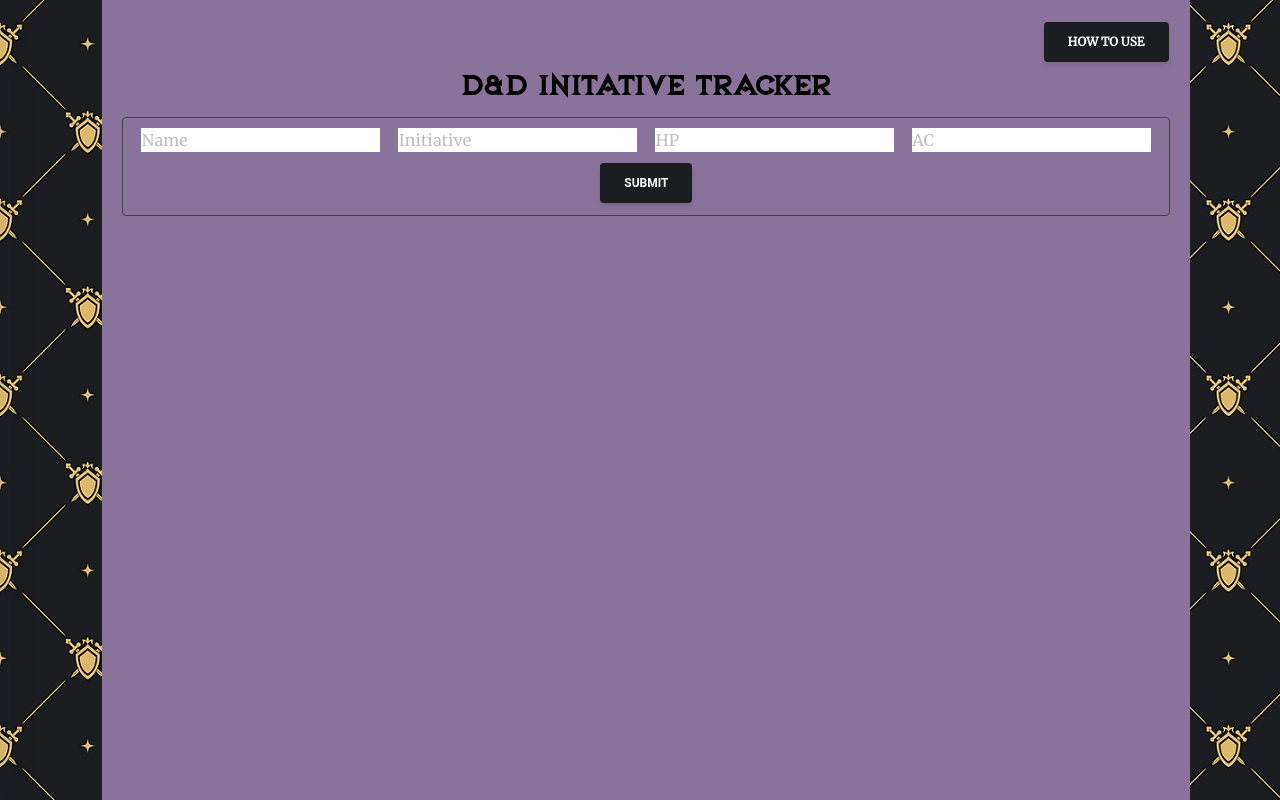
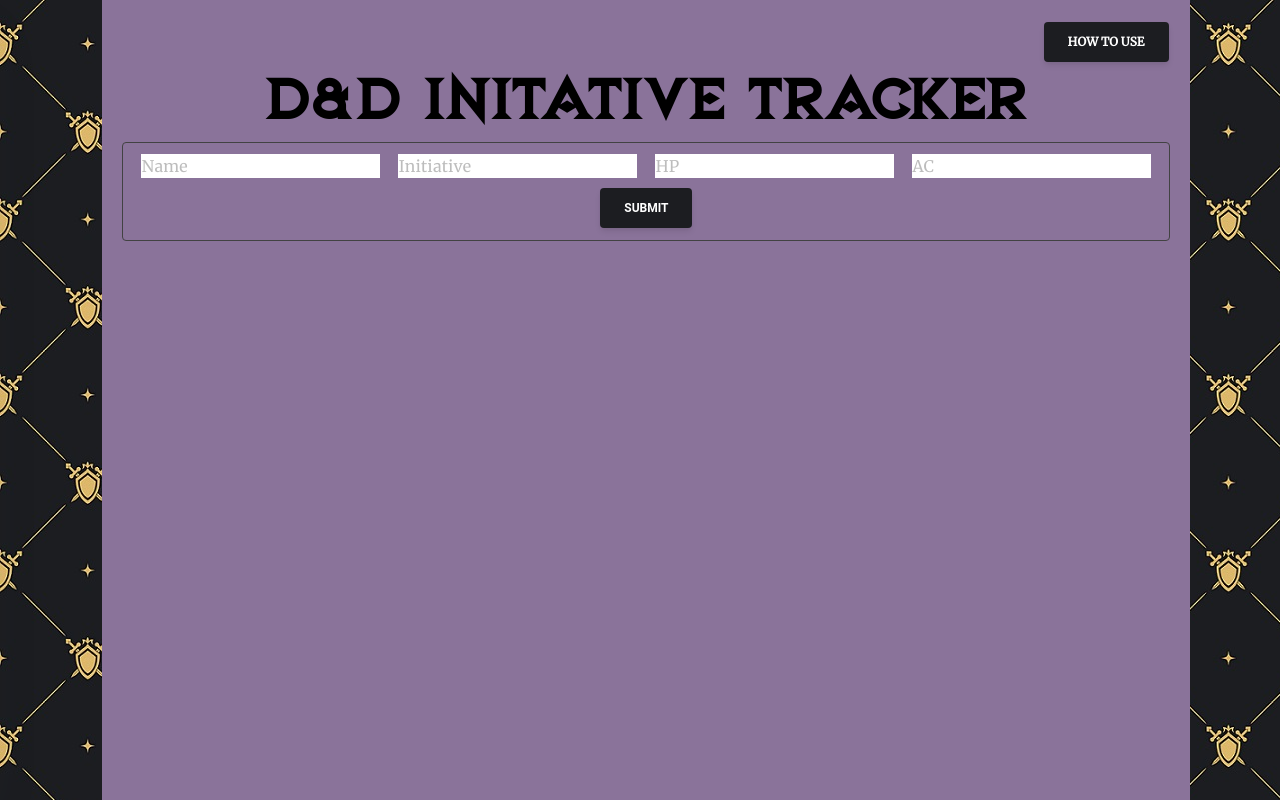
Before and after one commit to rnahill/initiative-tracker, a React (Vite) app: page / in a window 1280 px wide. Built offline with nearby package versions, Linux system fonts and the light colour scheme.

Commit message:
changed font size of header

```diff
--- a/src/pages/HomePage/style.css
+++ b/src/pages/HomePage/style.css
@@ -19,6 +19,7 @@
 h1 {
     font-family: "DungeonDepths";
     text-align: center;
+    font-size: 33px !important;
     padding-top: 1%;
 }
 
```
